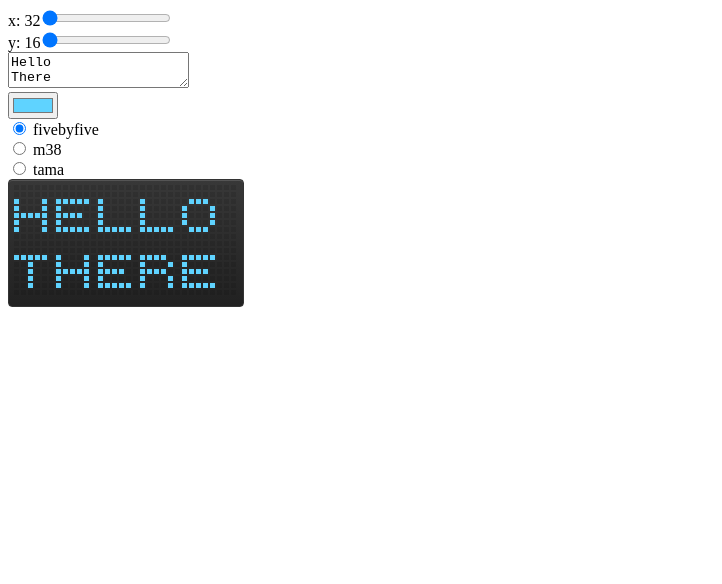
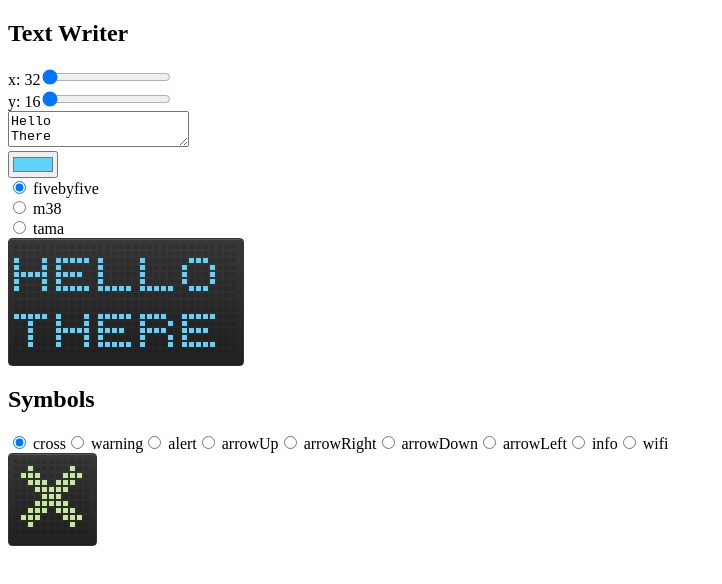
Before and after one commit to sallar/led-matrix-simulator, a Preact app: page / in a window 1280 px wide. Shown: the top 584 px of the page, without its empty margins (0-722 px from the left). Built offline with nearby package versions, Linux system fonts and the light colour scheme.

Commit message:
Shape selector

```diff
--- a/src/index.tsx
+++ b/src/index.tsx
@@ -1,8 +1,14 @@
 import { h, render } from 'preact';
 import Playground from './playground';
+import Symbol from './symbols';
 import './style.css';
 
 render(
-  <Playground/>,
+  <div>
+    <h2>Text Writer</h2>
+    <Playground/>
+    <h2>Symbols</h2>
+    <Symbol/>
+  </div>,
   document.getElementById('root')
 );
--- a/src/led/matrix.ts
+++ b/src/led/matrix.ts
@@ -6,6 +6,7 @@ interface ILedMatrixOptions {
   pixelWidth?: number;
   pixelHeight?: number;
   margin?: number;
+  glow?: boolean;
 }
 
 const DEFAULT_OPTS: ILedMatrixOptions = {
@@ -13,7 +14,8 @@ const DEFAULT_OPTS: ILedMatrixOptions = {
   y: 16,
   pixelWidth: 10,
   pixelHeight: 10,
-  margin: 4
+  margin: 4,
+  glow: false
 };
 
 class LedMatrix {
@@ -38,21 +40,26 @@ class LedMatrix {
   }
 
   draw(data: IMatrix): void {
-  	const { pixelWidth, pixelHeight, margin, x, y } = this.opts;
+  	const { pixelWidth, pixelHeight, margin, x, y, glow } = this.opts;
     const pixels = this.opts.x * this.opts.y;
 
     for (let i = 0; i < pixels; i += 1) {
       const { on, color } = data[i];
       const y = Math.floor(i / this.opts.x);
       const x = i - (y * this.opts.x);
+      const rgba = on ? `rgba(${color.r},${color.g},${color.b},${color.a})` : 'rgba(0,0,0,.1)';
 
-      this.ctx.fillStyle = on ? `rgba(${color.r},${color.g},${color.b},${color.a})` : 'rgba(0,0,0,.1)';
+      this.ctx.fillStyle = rgba;
       this.ctx.fillRect(
         x * (pixelWidth + margin),
         y * (pixelHeight + margin),
         pixelWidth,
         pixelHeight
       );
+      if (glow && on) {
+        this.ctx.shadowBlur = 5;
+        this.ctx.shadowColor = rgba;
+      }
     }
   }
 
--- /dev/null
+++ b/src/shape.ts
@@ -0,0 +1,126 @@
+interface Shapes {
+  [index: string]: number[];
+}
+
+export const shapes: Shapes = {
+  cross: [
+    0,0,0,0,0,0,0,0,0,0,0,
+    0,0,1,0,0,0,0,0,1,0,0,
+    0,1,1,1,0,0,0,1,1,1,0,
+    0,0,1,1,1,0,1,1,1,0,0,
+    0,0,0,1,1,1,1,1,0,0,0,
+    0,0,0,0,1,1,1,0,0,0,0,
+    0,0,0,1,1,1,1,1,0,0,0,
+    0,0,1,1,1,0,1,1,1,0,0,
+    0,1,1,1,0,0,0,1,1,1,0,
+    0,0,1,0,0,0,0,0,1,0,0,
+    0,0,0,0,0,0,0,0,0,0,0
+  ],
+  warning: [
+    0,0,0,0,0,1,0,0,0,0,0,
+    0,0,0,0,1,1,1,0,0,0,0,
+    0,0,0,1,1,0,1,1,0,0,0,
+    0,0,0,1,0,0,0,1,0,0,0,
+    0,0,1,1,0,0,0,1,1,0,0,
+    0,0,1,1,0,0,0,1,1,0,0,
+    0,1,1,1,1,1,1,1,1,1,0,
+    0,1,1,1,1,1,1,1,1,1,0,
+    1,1,1,1,0,0,0,1,1,1,1,
+    1,1,1,1,1,0,1,1,1,1,1,
+    1,1,1,1,1,1,1,1,1,1,1
+  ],
+  alert: [
+    0,0,0,0,1,1,1,0,0,0,0,
+    0,0,0,0,1,1,1,0,0,0,0,
+    0,0,0,0,1,1,1,0,0,0,0,
+    0,0,0,0,1,1,1,0,0,0,0,
+    0,0,0,0,1,1,1,0,0,0,0,
+    0,0,0,0,1,1,1,0,0,0,0,
+    0,0,0,0,0,0,0,0,0,0,0,
+    0,0,0,0,1,1,1,0,0,0,0,
+    0,0,0,0,1,1,1,0,0,0,0,
+    0,0,0,0,1,1,1,0,0,0,0,
+    0,0,0,0,0,0,0,0,0,0,0
+  ],
+  arrowUp: [
+    0,0,0,0,0,0,0,0,0,0,0,
+    0,0,0,0,0,1,0,0,0,0,0,
+    0,0,0,0,1,1,1,0,0,0,0,
+    0,0,0,1,1,1,1,1,0,0,0,
+    0,0,1,1,1,0,1,1,1,0,0,
+    0,0,1,1,0,1,0,1,1,0,0,
+    0,0,1,0,1,1,1,0,1,0,0,
+    0,0,0,0,1,1,1,0,0,0,0,
+    0,0,0,0,1,1,1,0,0,0,0,
+    0,0,0,0,1,1,1,0,0,0,0,
+    0,0,0,0,0,0,0,0,0,0,0
+  ],
+  arrowRight: [
+    0,0,0,0,0,0,0,0,0,0,0,
+    0,0,0,0,0,0,0,0,0,0,0,
+    0,0,0,0,1,1,1,0,0,0,0,
+    0,0,0,0,0,1,1,1,0,0,0,
+    0,1,1,1,1,0,1,1,1,0,0,
+    0,1,1,1,1,1,0,1,1,1,0,
+    0,1,1,1,1,0,1,1,1,0,0,
+    0,0,0,0,0,1,1,1,0,0,0,
+    0,0,0,0,1,1,1,0,0,0,0,
+    0,0,0,0,0,0,0,0,0,0,0,
+    0,0,0,0,0,0,0,0,0,0,0
+  ],
+  arrowDown: [
+    0,0,0,0,0,0,0,0,0,0,0,
+    0,0,0,0,1,1,1,0,0,0,0,
+    0,0,0,0,1,1,1,0,0,0,0,
+    0,0,0,0,1,1,1,0,0,0,0,
+    0,0,1,0,1,1,1,0,1,0,0,
+    0,0,1,1,0,1,0,1,1,0,0,
+    0,0,1,1,1,0,1,1,1,0,0,
+    0,0,0,1,1,1,1,1,0,0,0,
+    0,0,0,0,1,1,1,0,0,0,0,
+    0,0,0,0,0,1,0,0,0,0,0,
+    0,0,0,0,0,0,0,0,0,0,0
+  ],
+  arrowLeft: [
+    0,0,0,0,0,0,0,0,0,0,0,
+    0,0,0,0,0,0,0,0,0,0,0,
+    0,0,0,0,1,1,1,0,0,0,0,
+    0,0,0,1,1,1,0,0,0,0,0,
+    0,0,1,1,1,0,1,1,1,1,0,
+    0,1,1,1,0,1,1,1,1,1,0,
+    0,0,1,1,1,0,1,1,1,1,0,
+    0,0,0,1,1,1,0,0,0,0,0,
+    0,0,0,0,1,1,1,0,0,0,0,
+    0,0,0,0,0,0,0,0,0,0,0,
+    0,0,0,0,0,0,0,0,0,0,0
+  ],
+  info: [
+    0,0,0,0,0,0,0,0,0,0,0,
+    0,0,0,0,1,1,1,0,0,0,0,
+    0,0,0,0,1,1,1,0,0,0,0,
+    0,0,0,0,1,1,1,0,0,0,0,
+    0,0,0,0,0,0,0,0,0,0,0,
+    0,0,0,1,1,1,1,0,0,0,0,
+    0,0,0,0,1,1,1,0,0,0,0,
+    0,0,0,0,1,1,1,0,0,0,0,
+    0,0,0,0,1,1,1,0,0,0,0,
+    0,0,0,0,1,1,1,1,0,0,0,
+    0,0,0,0,0,0,0,0,0,0,0
+  ],
+  wifi: [
+    0,0,0,0,0,0,0,0,0,0,0,
+    0,0,0,0,0,0,0,0,0,0,0,
+    0,0,0,1,1,1,1,1,0,0,0,
+    0,0,1,0,0,0,0,0,1,0,0,
+    0,1,0,0,0,0,0,0,0,1,0,
+    0,0,0,1,1,1,1,1,0,0,0,
+    0,0,1,0,0,0,0,0,1,0,0,
+    0,0,0,0,1,1,1,0,0,0,0,
+    0,0,0,0,1,1,1,0,0,0,0,
+    0,0,0,0,1,1,1,0,0,0,0,
+    0,0,0,0,0,0,0,0,0,0,0
+  ]
+};
+
+export const colors =
+  ['#C5E99B', '#E71D36', '#DE6449', '#F68657', '#F6B352', '#D499B9', '#30A9DE', '#EC7357', '#f9c00c', '#f26d5b'];
--- /dev/null
+++ b/src/symbols.tsx
@@ -0,0 +1,77 @@
+import { h, Component, render } from 'preact';
+import LedMatrix from './led/matrix';
+import { createStore } from './led/store';
+import { hexToRGB } from './led/tools';
+import { shapes, colors } from './shape';
+
+interface State {
+  shape?: string;
+}
+
+class Symbols extends Component<any, State> {
+  canvas: HTMLCanvasElement;
+  led: LedMatrix;
+
+  constructor() {
+    super();
+    this.state = {
+      shape: 'cross'
+    };
+  }
+
+  componentDidMount() {
+    this.led = new LedMatrix(this.canvas, {
+      x: 11,
+      y: 11
+    });
+    this.draw();
+  }
+
+  draw() {
+    const c = hexToRGB(colors[Math.floor(Math.random() * (colors.length - 1))]);
+    const shape = shapes[this.state.shape];
+    const len = shape.length;
+    const width = Math.sqrt(len);
+    const store = createStore(width, width);
+
+    for (let i = 0; i < len; i += 1) {
+      const y = Math.floor(i / width);
+      const x = i - (y * width);
+        if (shapes[this.state.shape][i] === 1) {
+          store.fill(x, y, c[0], c[1], c[2], c[3]);
+        }
+    }
+    this.led.clear();
+    this.led.draw(store.matrix);
+  }
+
+  handleShapeChange(shape: string) {
+    this.setState({
+      shape
+    });
+    this.draw();
+  }
+
+  render(_: any, { shape }: State) {
+    return (
+      <div>
+        {Object.keys(shapes).map(shapeName =>
+          <label>
+            <input
+              type="radio"
+              value={shapeName}
+              checked={shapeName === shape}
+              onChange={e => this.handleShapeChange(shapeName)}
+              /> {shapeName}
+          </label>
+        )}
+        <br/>
+        <div class="led">
+          <canvas ref={canvas => this.canvas = canvas as HTMLCanvasElement}></canvas>
+        </div>
+      </div>
+    )
+  }
+}
+
+export default Symbols;
```
Also changed, not shown: 2 other files (tests, documents, lock files or other folders).
